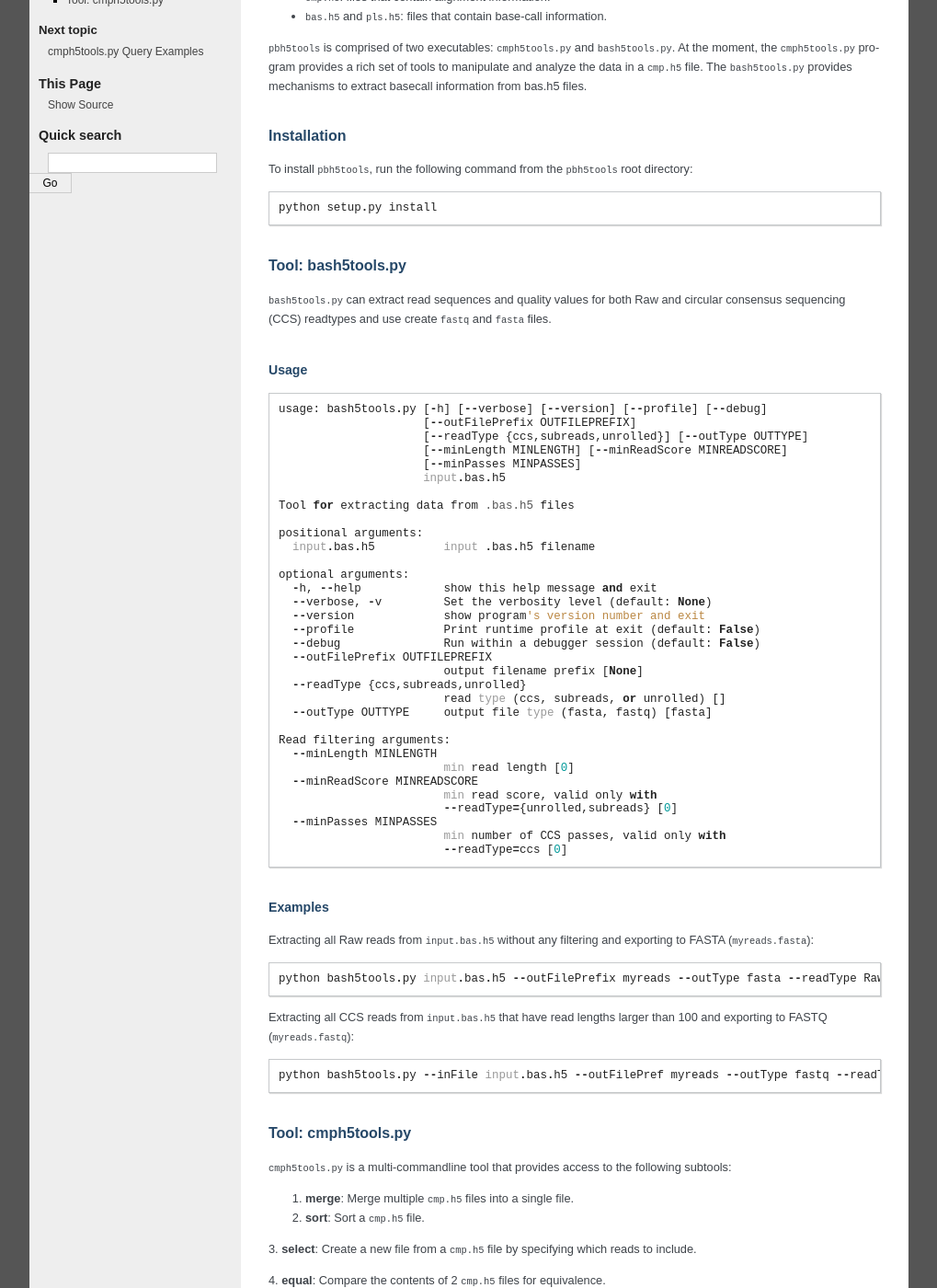
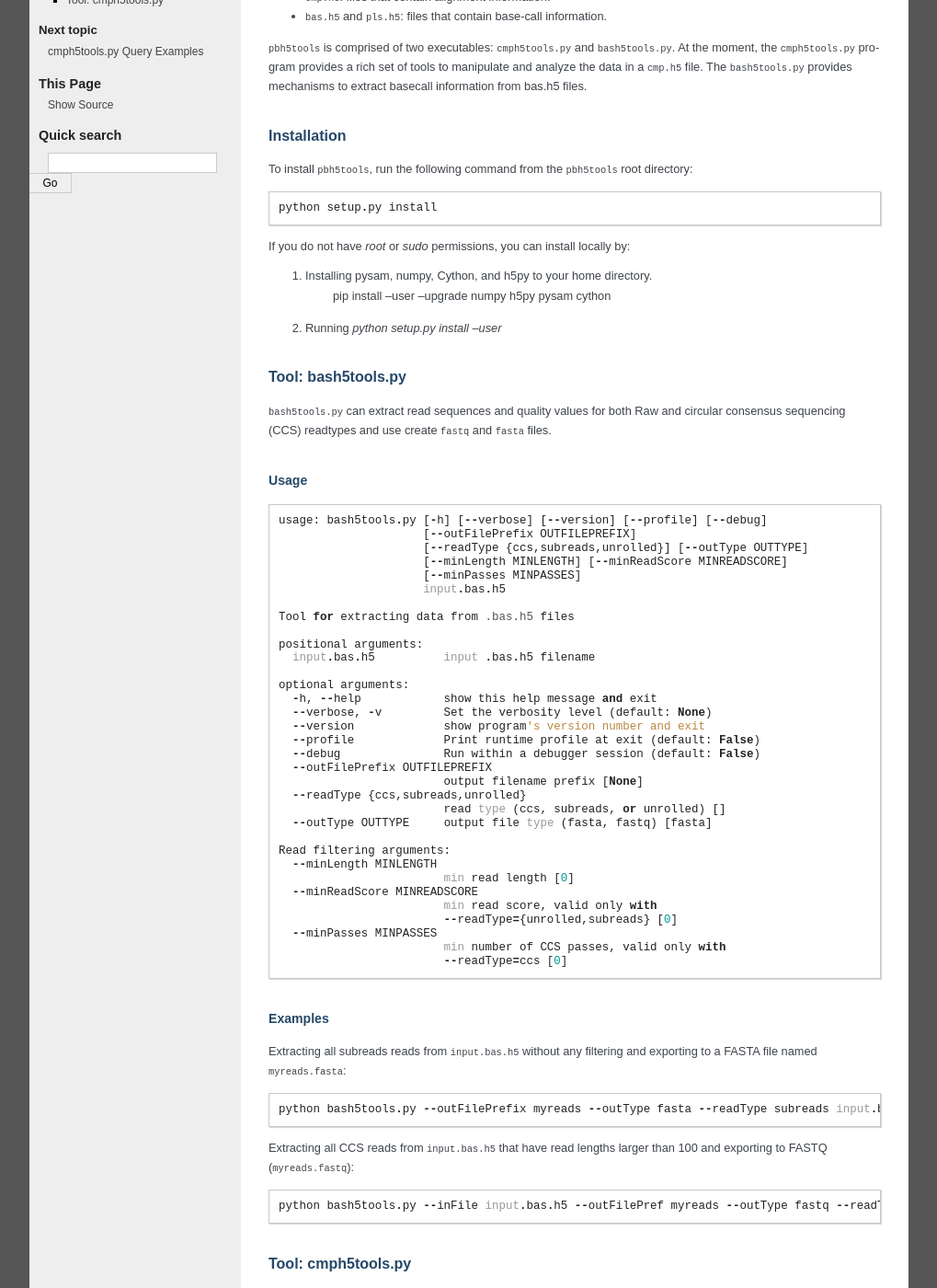
Before and after one commit to Global19-atlassian-net/pbh5tools, a Sphinx documentation site: the page built from doc/index.rst, in a window 1280 px wide and 1400 px high, scrolled down 227 px. Shown: the whole window at 92% size, without its empty margins (130-1149 px from the left). Built offline with Sphinx 7.4.7, drawn with Linux system fonts in a browser that asks for light colours.

Commit message:
Fix an error in the example usage and add local install directions for those without sudo privileges.

```diff
--- a/doc/index.rst
+++ b/doc/index.rst
@@ -27,6 +27,12 @@ Installation
 To install ``pbh5tools``, run the following command from the ``pbh5tools`` root directory: ::
 
    python setup.py install
+
+If you do not have `root` or `sudo` permissions, you can install locally by:
+
+1. Installing pysam, numpy, Cython, and h5py to your home directory.
+              pip install --user --upgrade numpy h5py pysam cython
+2. Running `python setup.py install --user`
 
 ####################
 Tool: bash5tools.py
@@ -80,10 +86,10 @@ Usage
 Examples
 --------
 
-Extracting all Raw reads from ``input.bas.h5`` without any filtering
-and exporting to FASTA (``myreads.fasta``): ::
+Extracting all subreads reads from ``input.bas.h5`` without any filtering
+and exporting to a FASTA file named ``myreads.fasta``: ::
 
-    python bash5tools.py input.bas.h5 --outFilePrefix myreads --outType fasta --readType Raw
+    python bash5tools.py --outFilePrefix myreads --outType fasta --readType subreads input.bas.h5
 
 Extracting all CCS reads from ``input.bas.h5`` that have read lengths
 larger than 100 and exporting to FASTQ (``myreads.fastq``): ::
```
